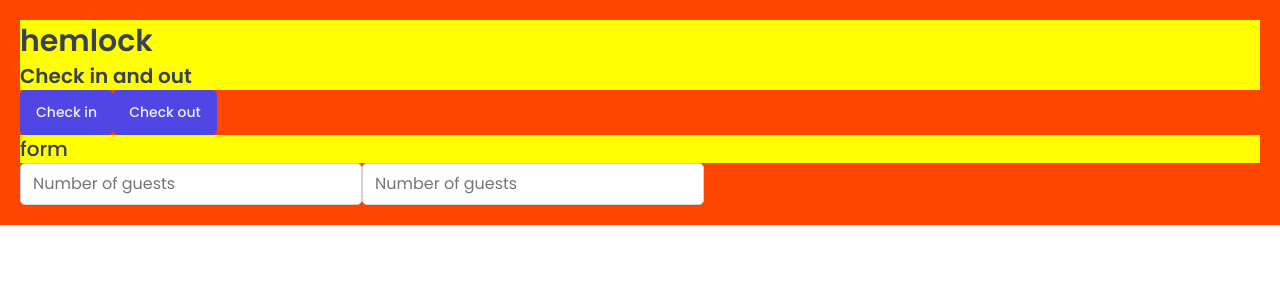
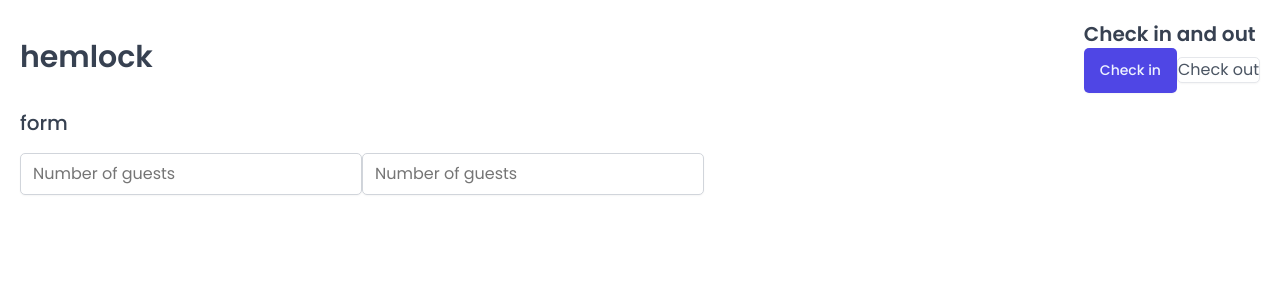
Before and after one commit to bryantjandra/hemlock, a React (Vite) app: page / in a window 1280 px wide. Shown: the top 300 px of the page. Built offline with nearby package versions, Linux system fonts and the light colour scheme; a web font is replaced by a local one.

Commit message:
add more reusable styled components

```diff
--- a/src/App.jsx
+++ b/src/App.jsx
@@ -3,15 +3,9 @@ import Button from "./ui/Button";
 import Input from "./ui/Input";
 import GlobalStyles from "./styles/GlobalStyles";
 import Heading from "./ui/Heading";
-
-const H1 = styled.h1`
-  font-size: 30px;
-  font-weight: 600;
-  background-color: yellow;
-`;
+import Row from "./ui/Row";
 
 const StyledApp = styled.div`
-  background-color: orangered;
   padding: 20px;
 `;
 function App() {
@@ -19,9 +13,14 @@ function App() {
     <>
       <GlobalStyles />
       <StyledApp>
+        <Row type="vertical">
+          <Row type="horizontal">
             <Heading as="h1">hemlock</Heading>
+            <div>
               <Heading as="h2">Check in and out</Heading>
               <Button
+                variaton="primary"
+                size="medium"
                 onClick={() => {
                   alert("Check IN");
                 }}
@@ -29,16 +28,25 @@ function App() {
                 Check in
               </Button>
               <Button
+                variation="secondary"
+                size="small
+              "
                 onClick={() => {
-            alert("Check IN");
+                  alert("Check OUT");
                 }}
               >
                 Check out
               </Button>
-
+            </div>
+          </Row>
+          <Row type="vertical">
             <Heading as="h3">form</Heading>
+            <form>
               <Input type="number" placeholder="Number of guests"></Input>
               <Input type="number" placeholder="Number of guests"></Input>
+            </form>
+          </Row>
+        </Row>
       </StyledApp>
     </>
   );
--- a/src/ui/Button.jsx
+++ b/src/ui/Button.jsx
@@ -49,19 +49,21 @@ const variations = {
 };
 
 const Button = styled.button`
-  font-size: 1.4rem;
-  padding: 1.2rem 1.6rem;
-  font-weight: 500;
   border: none;
   border-radius: var(--border-radius-sm);
-  background-color: var(--color-brand-600);
-  color: var(--color-brand-50);
   box-shadow: var(--shadow-sm);
-  cursor: pointer;
 
-  &:hover {
-    background-color: var(--color-brand-800);
-  }
+  ${(props) => {
+    return sizes[props.size];
+  }}
+  ${(props) => {
+    return variations[props.variation];
+  }}
 `;
 
+Button.defaultProps = {
+  variation: "primary",
+  size: "medium",
+};
+
 export default Button;
--- a/src/ui/Heading.jsx
+++ b/src/ui/Heading.jsx
@@ -21,8 +21,6 @@ const Heading = styled.h1`
   `}
 
   line-height:1.4;
-
-  background-color: yellow;
 `;
 
 export default Heading;
--- /dev/null
+++ b/src/ui/Row.jsx
@@ -0,0 +1,22 @@
+import styled, { css } from "styled-components";
+
+const Row = styled.div`
+  display: flex;
+  ${(props) =>
+    props.type === "horizontal" &&
+    css`
+      justify-content: space-between;
+      align-items: center;
+    `}
+  ${(props) =>
+    props.type === "vertical" &&
+    css`
+      flex-direction: column;
+      gap: 1.6rem;
+    `}
+`;
+
+Row.defaultProps = {
+  type: "vertical",
+};
+export default Row;
```
Lines whose indentation alone changed are shown as unchanged.
